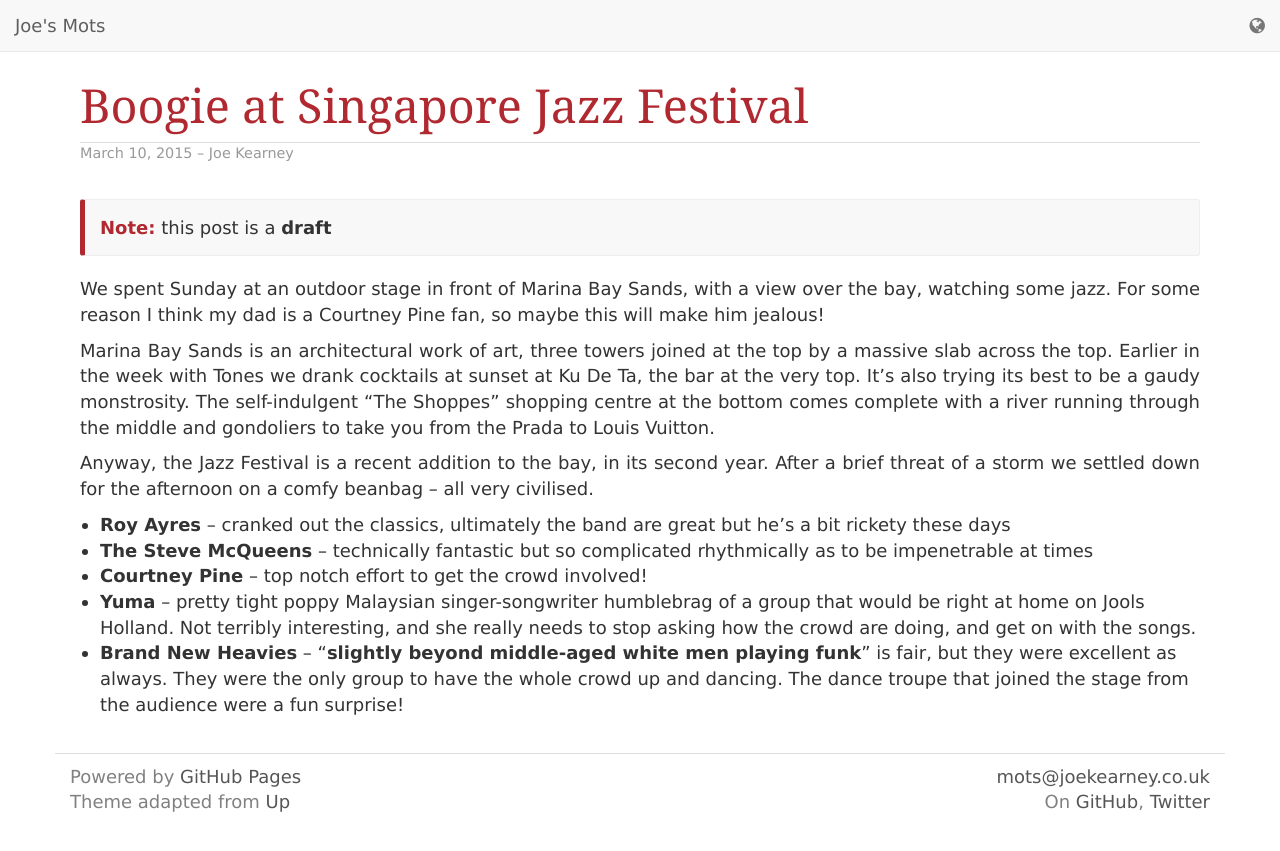
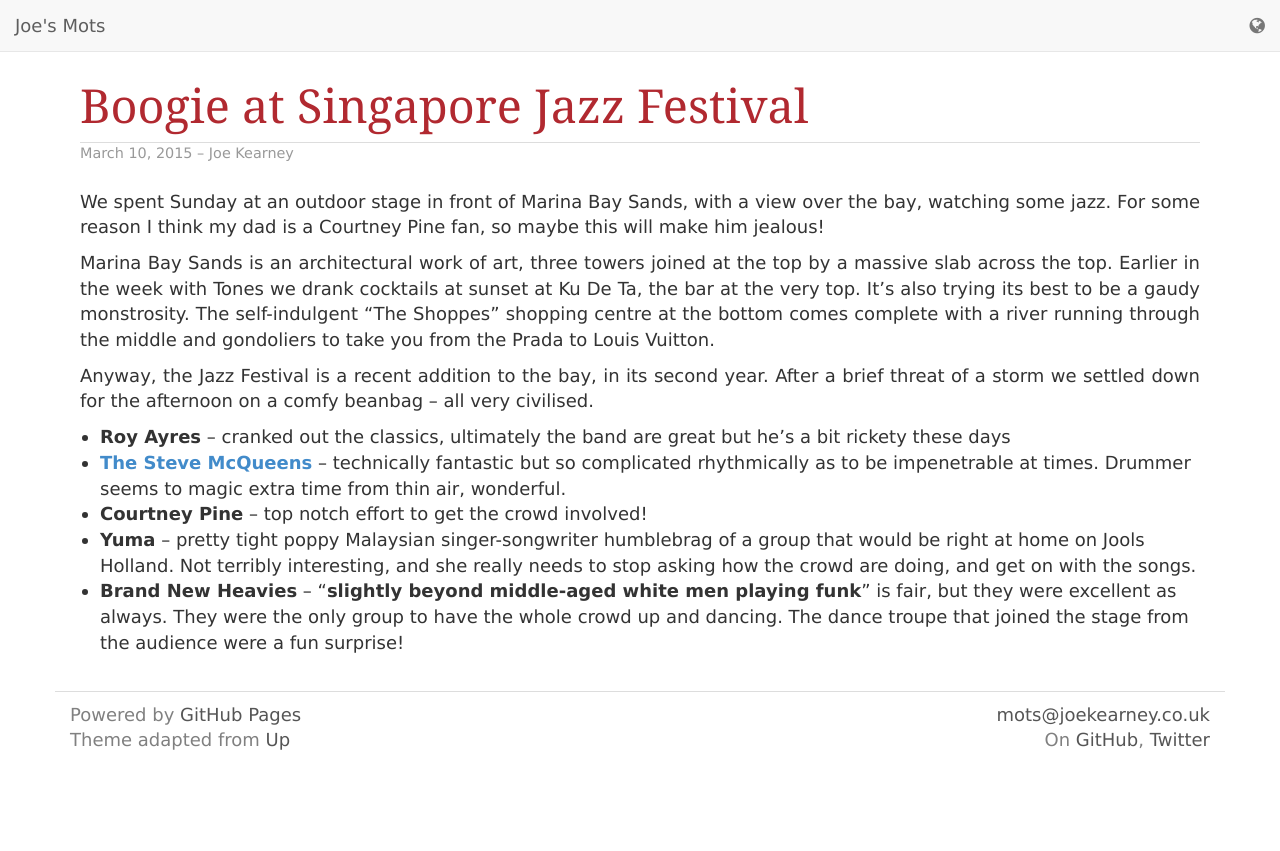
Before and after one commit to joekearney/joekearney.github.io, a Jekyll site: the page built from _posts/2015-03-10-sing-jazz.md, in a window 1280 px wide. Shown: the top 851 px of the page. Built offline with Jekyll 4.4.1, drawn with Linux system fonts in a browser that asks for light colours; some web fonts are replaced.

Commit message:
make sing-jazz post not draft, add youtube link for steve mcqueens

```diff
--- a/_posts/2015-03-10-sing-jazz.md
+++ b/_posts/2015-03-10-sing-jazz.md
@@ -6,7 +6,6 @@ categories:
 - travel
 tags:
 - travel
-- draft
 status: publish
 type: post
 published: true
@@ -20,7 +19,7 @@ Marina Bay Sands is an architectural work of art, three towers joined at the top
 Anyway, the Jazz Festival is a recent addition to the bay, in its second year. After a brief threat of a storm we settled down for the afternoon on a comfy beanbag -- all very civilised.
 
 * **Roy Ayres** -- cranked out the classics, ultimately the band are great but he's a bit rickety these days
-* **The Steve McQueens** -- technically fantastic but so complicated rhythmically as to be impenetrable at times
+* [**The Steve McQueens**](https://www.youtube.com/watch?v=Vhv8hAw0lvE) -- technically fantastic but so complicated rhythmically as to be impenetrable at times. Drummer seems to magic extra time from thin air, wonderful.
 * **Courtney Pine** -- top notch effort to get the crowd involved!
 * **Yuma** -- pretty tight poppy Malaysian singer-songwriter humblebrag of a group that would be right at home on Jools Holland. Not terribly interesting, and she really needs to stop asking how the crowd are doing, and get on with the songs.
 * **Brand New Heavies** -- "__slightly beyond middle-aged white men playing funk__" is fair, but they were excellent as always. They were the only group to have the whole crowd up and  dancing. The dance troupe that joined the stage from the audience were a fun surprise!
```
